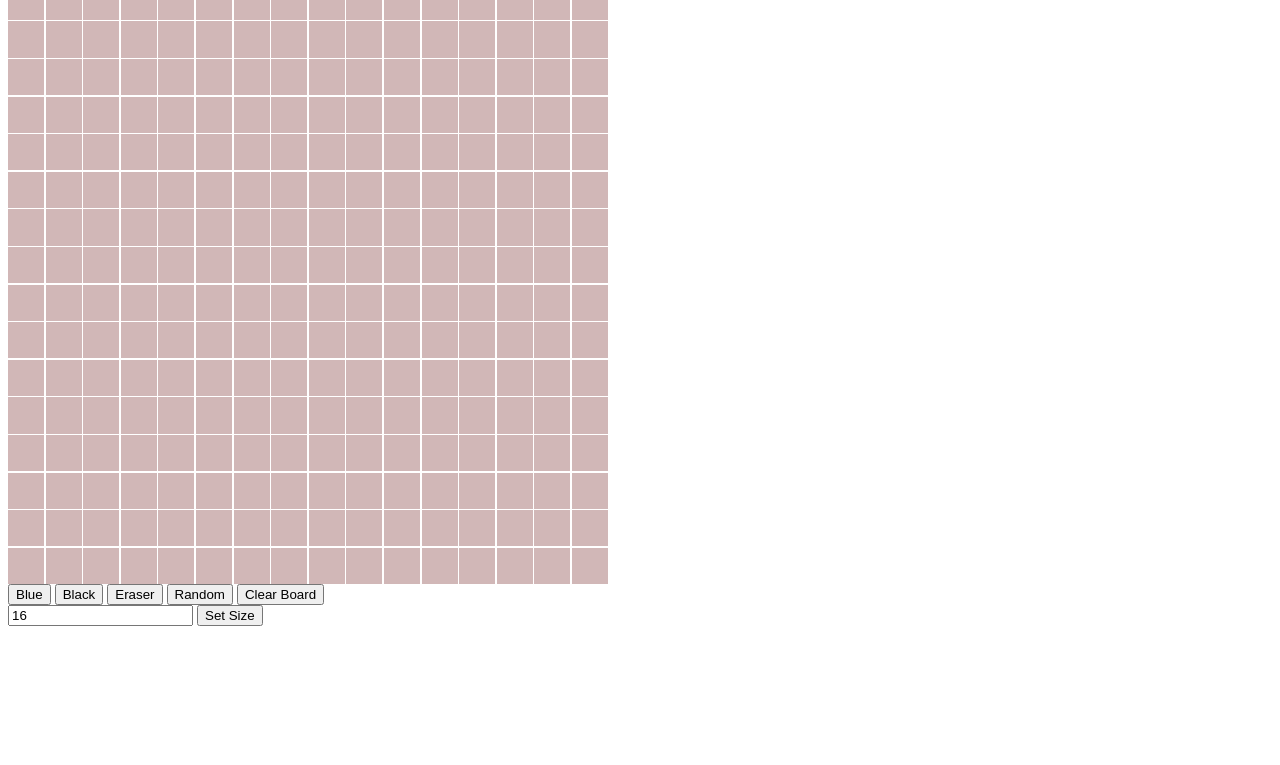
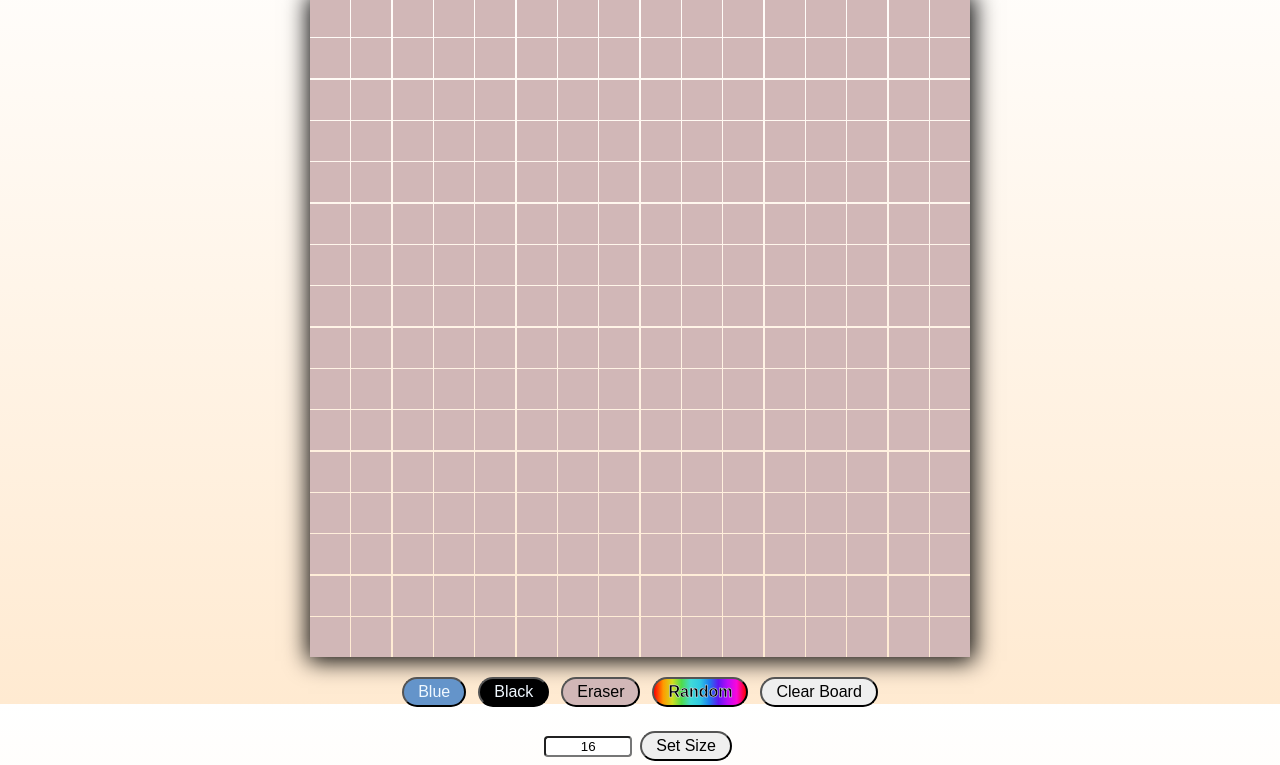
Before and after one commit to liortlv/etch-a-sketch, a plain HTML site: page index.html in a window 1280 px wide. Shown: the part 96-861 px from the top of the page. Before the commit the page ends 800 px from the top, so only its background shows below. Drawn offline with Linux system fonts and the light colour scheme.

Commit message:
New design of the whole page

```diff
--- a/index.html
+++ b/index.html
@@ -15,18 +15,18 @@
         <div class="title">
             <h1>Etech A Sketch</h1>
         </div>
-        <div class="container">
+        <div class="content">
             <div class="board"></div>
             <div class="buttons">
-                <button onclick="changeColor('rgb(100, 148, 202)')">Blue</button>
-                <button onclick="changeColor('black')">Black</button>
-                <button onclick="changeColor('rgb(209, 183, 183)')">Eraser</button>
-                <button onclick="changeColor('random')">Random</button>
-                <button onclick="resetBoard()">Clear Board</button>
+                <button class="blue-button" onclick="changeColor('rgb(100, 148, 202)')">Blue</button>
+                <button class="black-button" onclick="changeColor('black')">Black</button>
+                <button class="eraser-button" onclick="changeColor('rgb(209, 183, 183)')">Eraser</button>
+                <button class="random-button" onclick="changeColor('random')">Random</button>
+                <button class="clear-button" onclick="resetBoard()">Clear Board</button>
             </div>
             <div>
-                <input type="text" placeholder="Size of Board" value="16" onchange="changeSize(this.value)">
-                <button>Set Size</button>
+                <input type="text" placeholder="Size of Board" value="16" onchange="changeBoardSize(this.value)">
+                <button class="setsize-button">Set Size</button>
             </div>
         </div>
     </div>
--- a/script.js
+++ b/script.js
@@ -1,31 +1,33 @@
-let color = "rgb(100, 148, 202)";
+let color = "rgb(100, 148, 202)"; // initial color when mouseover
+populateBoard(16);
 
+// Populate the board with nxn (gridSize x gridSize) squares
 function populateBoard(gridSize) {
     let board = document.querySelector(".board");
     let squares = board.querySelectorAll("div");
     squares.forEach((div) => div.remove());
+
     board.style.gridTemplateColumns = `repeat(${gridSize}, 1fr)`;
     board.style.gridTemplateRows = `repeat(${gridSize}, 1fr)`;
 
-    let amount = gridSize * gridSize;
-    for (let i = 0; i < amount; i++) {
+    for (let i = 0; i < gridSize * gridSize; i++) {
         let square = document.createElement("div");
         square.addEventListener("mouseover", colorSquare);
         square.style.backgroundColor = "rgb(209, 183, 183)";
-        board.appendChild(square);  /// if does not work try: board.insertAdjacentElemnent("beforeend, square");
+        board.appendChild(square);
     }
 }
 
-populateBoard(16);
-
-function changeSize(input) {
-    if (input >= 2 && input <= 100) {
-        populateBoard(input);
+// Called when user change the board size input
+function changeBoardSize(userInput) {
+    if (userInput >= 2 && userInput <= 100) {
+        populateBoard(userInput);
     } else {
         alert("Please enter number betwee 2-100!");
     }
 }
 
+// Called when mouseover to change the current object color
 function colorSquare() {
     if (color == 'random') {
         this.style.backgroundColor = `hsl(${Math.random() * 360}, 100%, 50%)`;
@@ -34,10 +36,12 @@ function colorSquare() {
     }
 }
 
+// Called when user clicked a color change button
 function changeColor(userChoice) {
     color = userChoice;
 }
 
+// Resets the board to the initial color
 function resetBoard() {
     let board = document.querySelector(".board");
     let squares = board.querySelectorAll("div");
--- a/style.css
+++ b/style.css
@@ -1,6 +1,112 @@
+html, body {
+    margin: 0;
+    height: 100%;
+    background: linear-gradient(rgb(255, 255, 255), rgb(255, 234, 209));
+}
+
+.flex-container {
+    display: flex;
+    flex-direction: column;
+    align-items: center;
+}
+
+h1 {
+    margin: 0;
+}
+
+.title {
+    font-size: 30px;
+    margin: 12px;
+    font-family: Brush Script MT, Helvetica, sans-serif;
+}
+
 .board {
-    width: 600px;
-    height: 600px;
+    width: 660px;
+    height: 660px;
     display: grid;
     gap: 1.5px;
+    box-shadow: 1px 1px 22px 3px;
 }
+
+.content {
+    display: flex;
+    flex-direction: column;
+    align-items: center;
+}
+
+button {
+    padding: 4px 14px;
+    margin: 4px;
+    font-size: 16px;
+    border-radius: 2em;
+}
+
+.buttons {
+    margin: 16px;
+}
+
+.blue-button{
+    background-color: rgb(100, 148, 202);
+    color: aliceblue;
+}
+
+.blue-button:hover {
+    background-color: aliceblue;
+    color: rgb(100, 148, 202);
+}
+
+.black-button {
+    background-color: black;
+    color: aliceblue;
+}
+
+.black-button:hover {
+    background-color: aliceblue;
+    color: black;
+  }
+
+.eraser-button {
+    background-color: rgb(209, 183, 183);
+}
+
+.eraser-button:hover {
+    background-color: aliceblue;
+    color:  rgb(209, 183, 183);
+}
+
+
+.random-button {
+    background: linear-gradient(
+        90deg,
+        rgba(255, 0, 0, 1) 0%,
+        rgba(255, 154, 0, 1) 10%,
+        rgba(208, 222, 33, 1) 20%,
+        rgba(79, 220, 74, 1) 30%,
+        rgba(63, 218, 216, 1) 40%,
+        rgba(47, 201, 226, 1) 50%,
+        rgba(28, 127, 238, 1) 60%,
+        rgba(95, 21, 242, 1) 70%,
+        rgba(186, 12, 248, 1) 80%,
+        rgba(251, 7, 217, 1) 90%,
+        rgba(255, 0, 0, 1) 100%
+    );
+    color: black;
+    font-weight: 900;
+    -webkit-text-stroke: 0.5px;
+    -webkit-text-stroke-color: aliceblue;
+}
+
+.random-button:hover {
+    background: aliceblue;
+}
+
+.clear-button:hover,
+.setsize-button:hover {
+    background-color: rgb(205, 255, 200);
+}
+
+input {
+    width: 80px;
+    text-align: center;
+    border-radius: 4px;
+}
```
